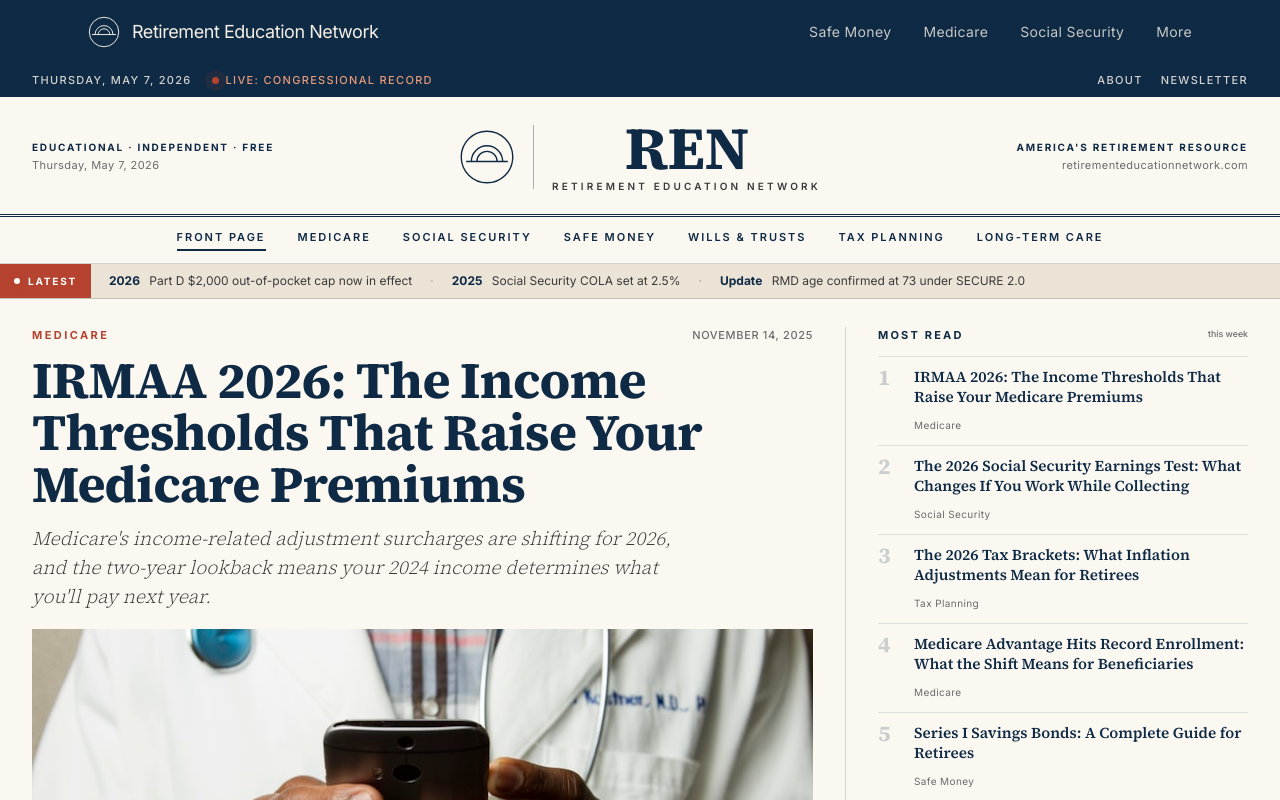
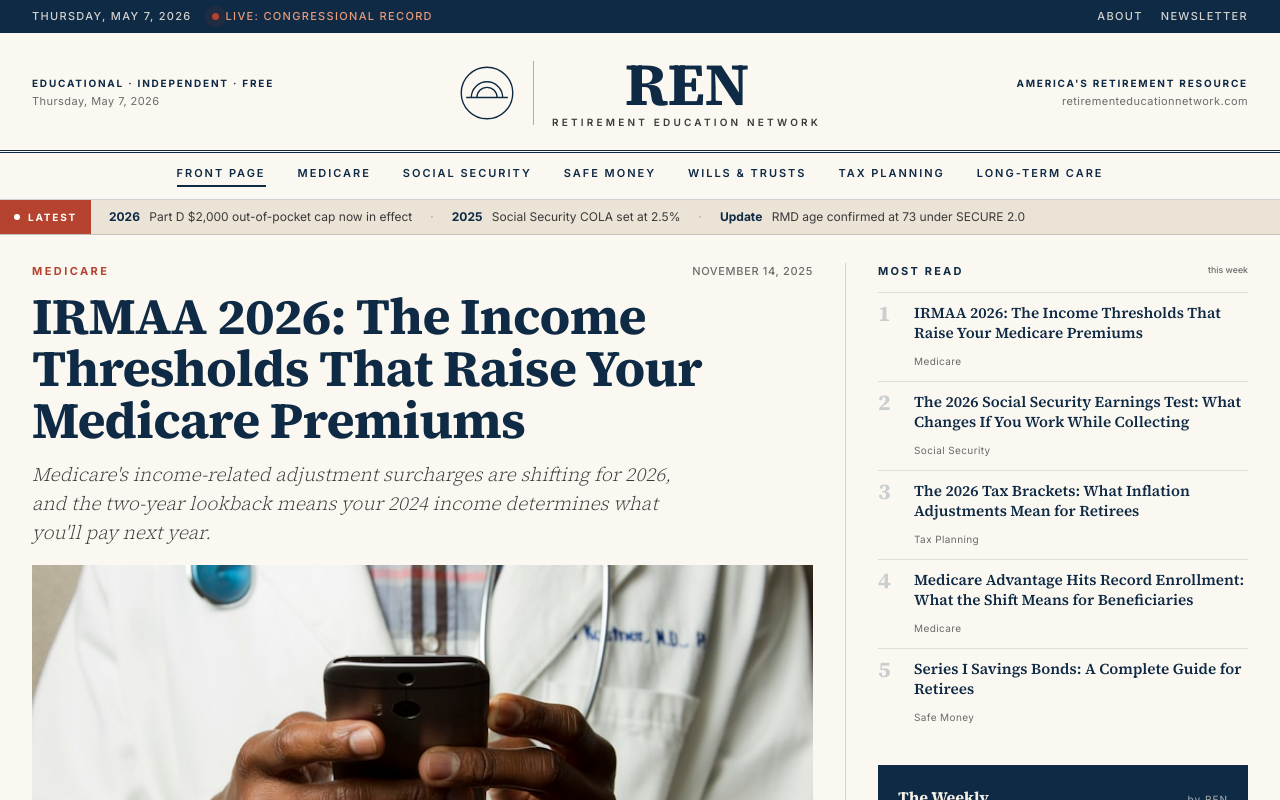
Before and after one commit to sean174/ren-site, a Next.js app: page / in a window 1280 px wide. Shown: the top 800 px of the page. Built offline with nearby package versions, Linux system fonts and the light colour scheme.

Commit message:
fix: remove duplicate nav bar, drop More link

```diff
--- a/app/layout.tsx
+++ b/app/layout.tsx
@@ -1,7 +1,6 @@
 import type { Metadata } from "next";
 import { Source_Serif_4, Inter } from "next/font/google";
 import "./globals.css";
-import Nav from "@/components/Nav";
 import Footer from "@/components/Footer";
 
 const sourceSerif = Source_Serif_4({
@@ -31,7 +30,6 @@ export default function RootLayout({
       className={`${sourceSerif.variable} ${inter.variable} h-full`}
     >
       <body className="flex flex-col min-h-full bg-paper text-charcoal antialiased">
-        <Nav />
         <main className="flex-1">{children}</main>
         <Footer />
       </body>
```
